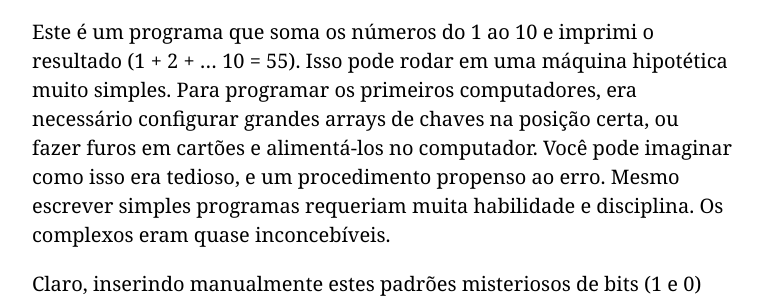
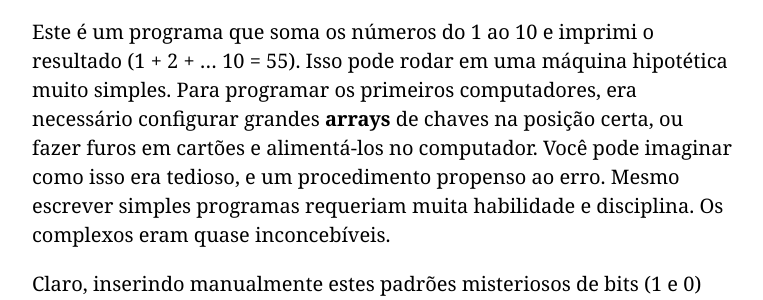
Before and after one commit to braziljs/eloquente-javascript, a Jekyll site: the page built from chapters/introducao/index.md, in a window 1280 px wide and 900 px high, scrolled down 3849 px. Shown: the part 242-542 px from the top of the window, without its empty margins (258-1021 px from the left). Built offline with Jekyll 4.4.1, drawn with Linux system fonts in a browser that asks for light colours.

```diff
--- a/chapters/introducao/index.md
+++ b/chapters/introducao/index.md
@@ -60,7 +60,7 @@
 01100010 00000000 00000000
 </pre>
 
-Este é um programa que soma os números do 1 ao 10 e imprimi o resultado (1 + 2 + ... 10 = 55). Isso pode rodar em uma máquina hipotética muito simples. Para programar os primeiros computadores, era necessário configurar grandes arrays de chaves na posição certa, ou fazer furos em cartões e alimentá-los no computador. Você pode imaginar como isso era tedioso, e um procedimento propenso ao erro. Mesmo escrever simples programas requeriam muita habilidade e disciplina. Os complexos eram quase inconcebíveis.
+Este é um programa que soma os números do 1 ao 10 e imprimi o resultado (1 + 2 + ... 10 = 55). Isso pode rodar em uma máquina hipotética muito simples. Para programar os primeiros computadores, era necessário configurar grandes **arrays** de chaves na posição certa, ou fazer furos em cartões e alimentá-los no computador. Você pode imaginar como isso era tedioso, e um procedimento propenso ao erro. Mesmo escrever simples programas requeriam muita habilidade e disciplina. Os complexos eram quase inconcebíveis.
 
 Claro, inserindo manualmente estes padrões misteriosos de bits (1 e 0) fez que o programador tivesse uma profunda sensação de ser um poderoso feiticeiro. E isto tem que valer alguma coisa em termos de satisfação no trabalho.
 
```
